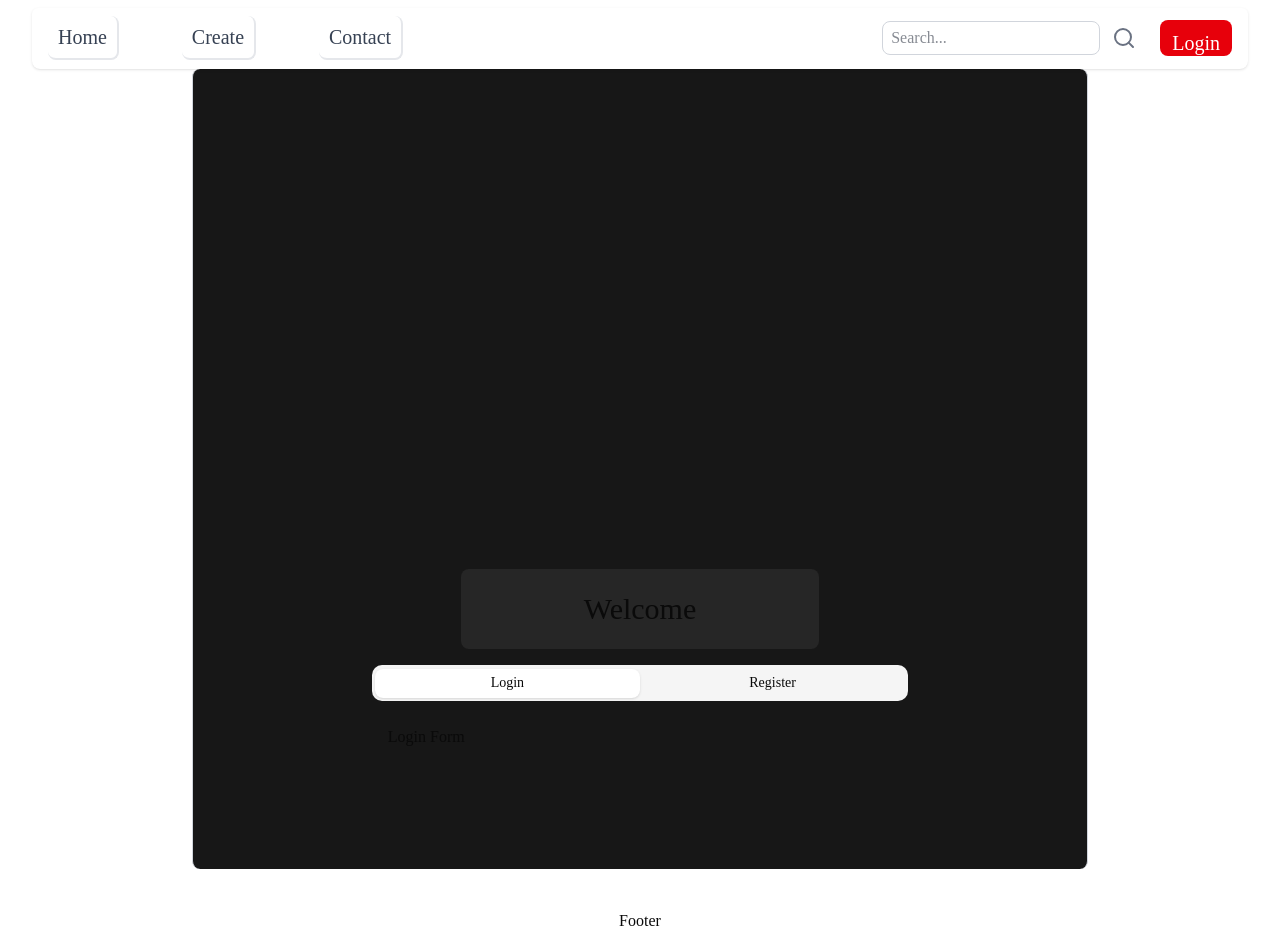
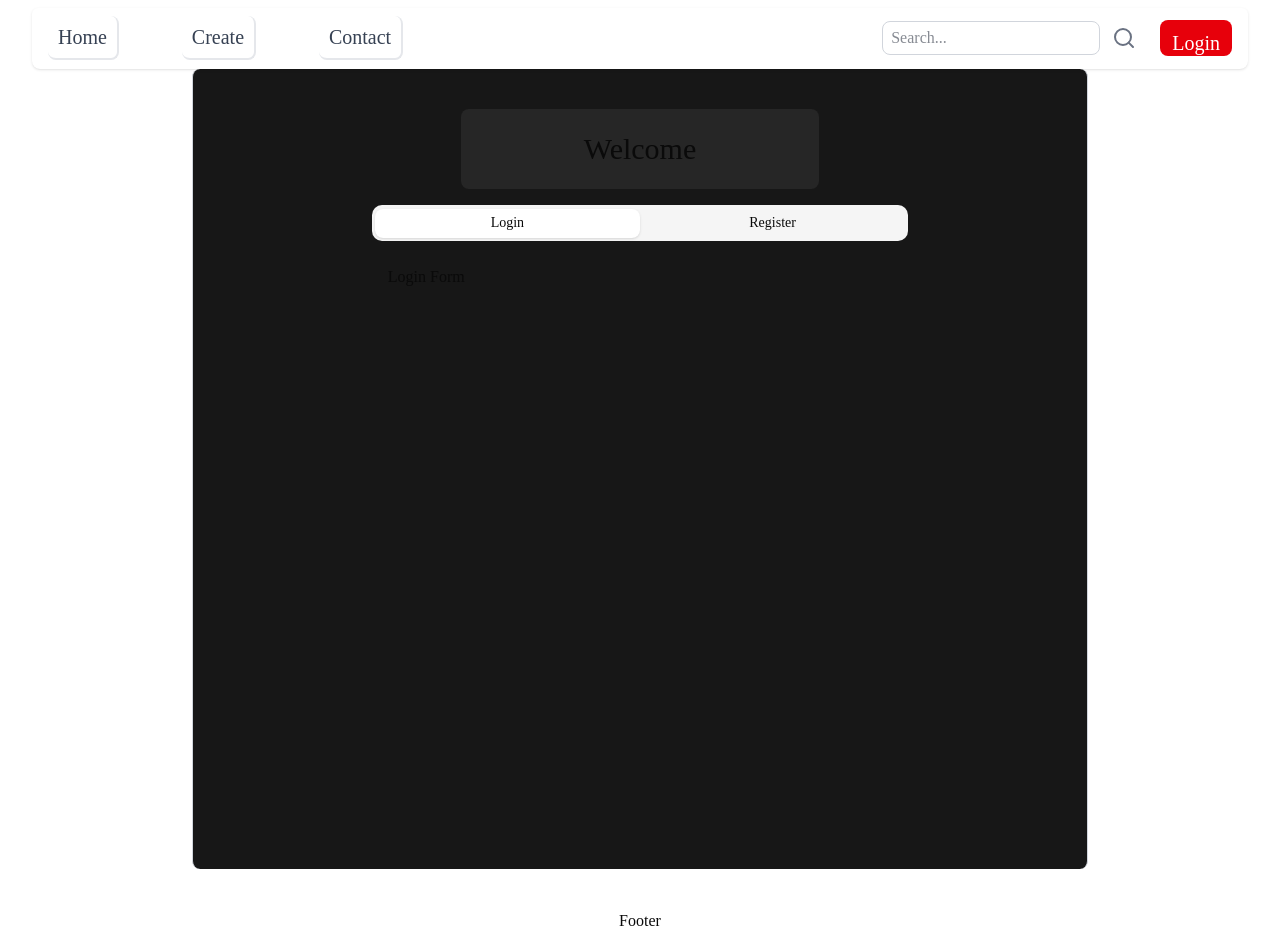
Before and after one commit to PREPMND/BlogMait, a Next.js app: page /auth in a window 1280 px wide. Built offline with nearby package versions, Linux system fonts and the light colour scheme.

Commit message:
Aug 5, 2026, 7:44 PM

```diff
--- a/components/auth/auth-layout.tsx
+++ b/components/auth/auth-layout.tsx
@@ -8,7 +8,7 @@ export default function AuthLayout() {
 
     return (
         <div className="flex flex-col justify-center  items-center min-h-full min-w-full">
-            <div className="w-[40%] h-20 mt-[500px] text-3xl font-medium flex items-center justify-center  rounded-md
+            <div className="w-[40%] h-20 mt-10 text-3xl font-medium flex items-center justify-center  rounded-md
             bg-neutral-800 ">
                 Welcome
             </div>
```
